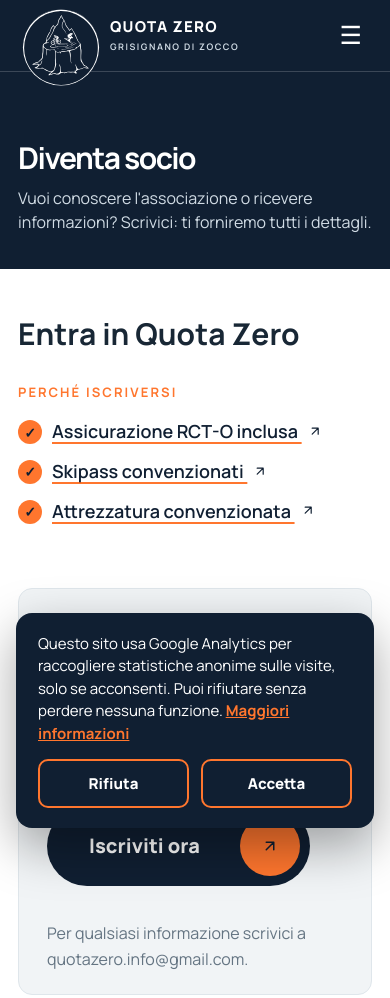
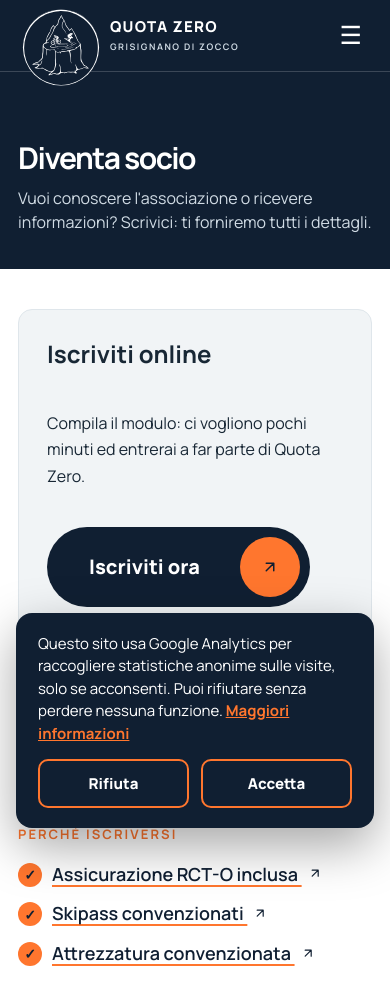
Before and after one commit to GIACOT/Quota-zero, a plain HTML site: page pages/diventa-socio.html in a window 390 px wide. Shown: the top 998 px of the page. Drawn offline with Linux system fonts and the light colour scheme.

Commit message:
spostatoperchèiscriversi

```diff
--- a/css/Iscrizione.css
+++ b/css/Iscrizione.css
@@ -242,3 +242,15 @@
     justify-content: center;
     padding-block: 5px;
 }
+/* Sposta il riquadro grigio in alto su mobile */
+@media (max-width: 768px) {
+    .page-top .two-col {
+        display: flex;
+        flex-direction: column;
+    }
+
+    .page-top .form-placeholder {
+        order: -1;
+        width: 100%;
+    }
+}
```
